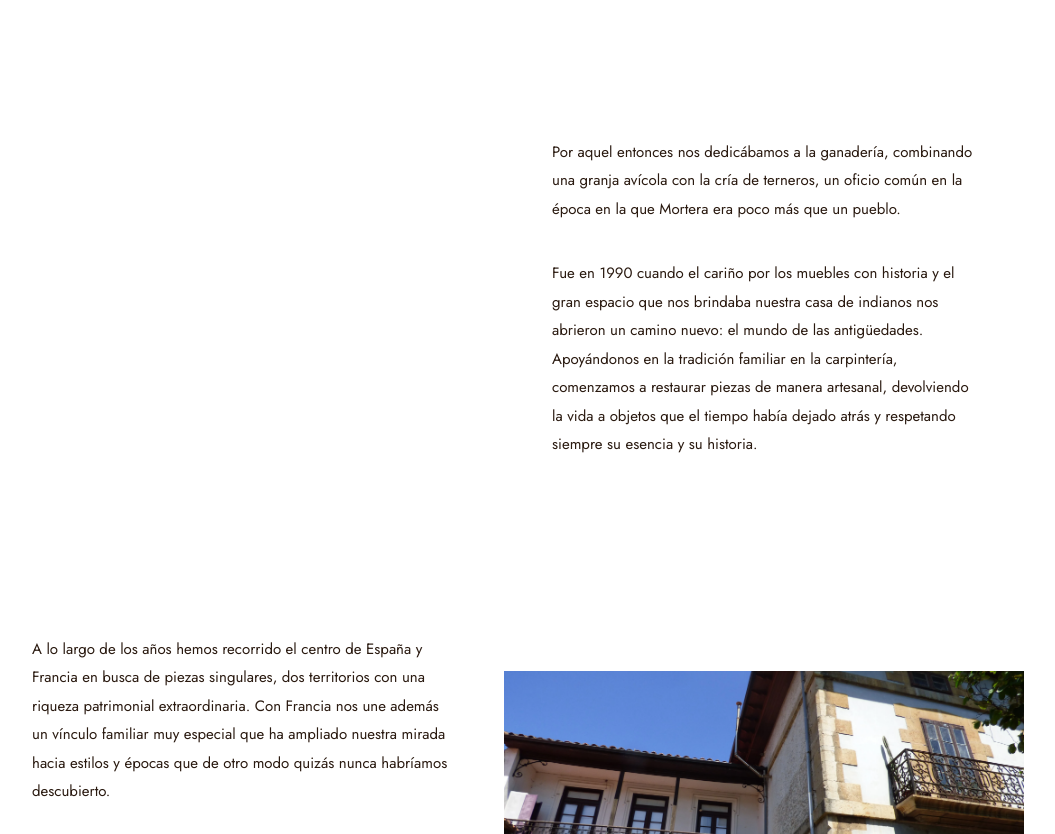
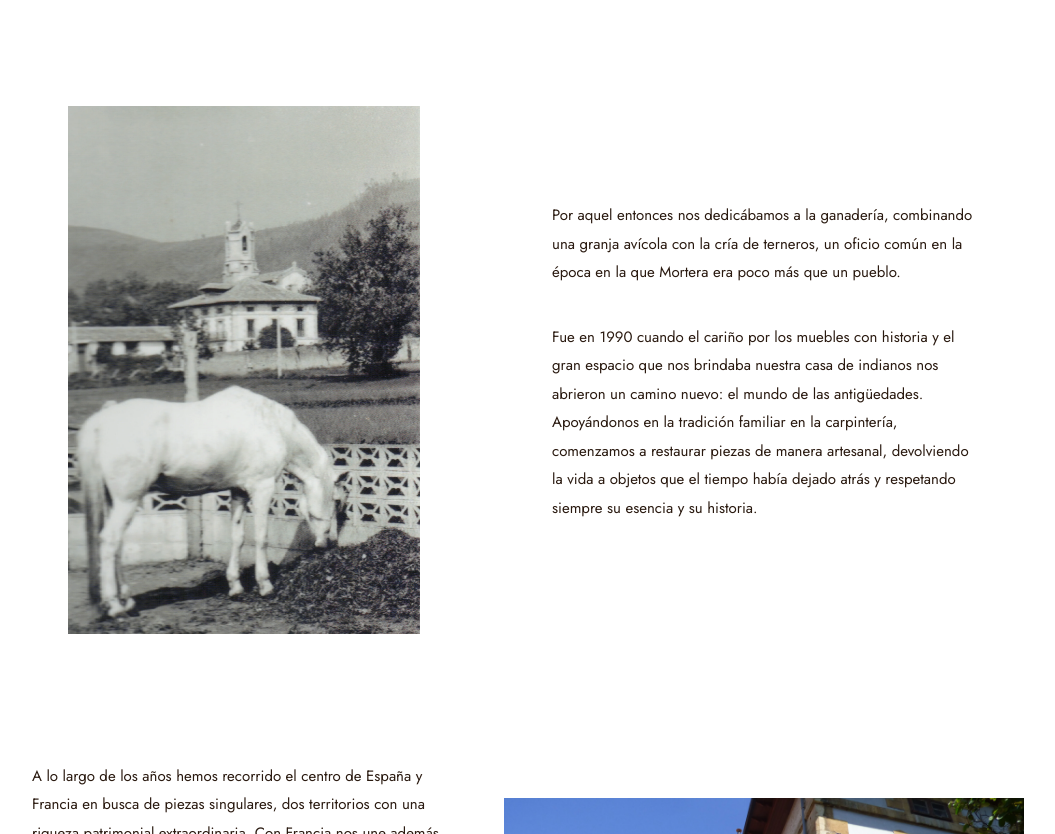
Before and after one commit to paularivero22/anticuario, a React (Vite) app in the folder frontend/: page /sobre-nosotros in a window 1280 px wide. Shown: the part 737-1571 px from the top of the page, without its empty margins (136-1191 px from the left). Built offline with nearby package versions, Linux system fonts and the light colour scheme; no server answers.

Commit message:
terminar sobre nosotros

```diff
--- a/frontend/src/pages/SobreNosotros.css
+++ b/frontend/src/pages/SobreNosotros.css
@@ -1,4 +1,3 @@
-
 .sn-page {
     background: var(--color-background);
     padding-bottom: 6em;
@@ -75,6 +74,12 @@
     overflow: hidden;
 }
 
+.sn-bloque-izquierda .sn-foto-wrapper {
+    display: flex;
+    justify-content: center;
+    align-items: center;
+}
+
 .sn-foto {
     width: 100%;
     aspect-ratio: 16 / 9;
@@ -88,6 +93,16 @@
     background-position: center;
     aspect-ratio: 16 / 9;
 }
+
+.sn-foto2 {
+    background-image: url('/imagenes/sobre-nosotros-2.webp');
+    background-size: cover;
+    background-position: center;
+    aspect-ratio: 2 / 3;
+    width: 100%;
+    max-width: 22em;
+}
+
 
 .sn-foto3 {
     background-image: url('/imagenes/sobre-nosotros-3.webp');
@@ -109,6 +124,7 @@
 
 /* ===== RESPONSIVE ===== */
 @media (max-width: 56em) {
+
     .sn-bloque,
     .sn-bloque-derecha,
     .sn-bloque-izquierda {
```
Also changed, not shown: frontend/public/imagenes/sobre-nosotros-2.webp (added).
